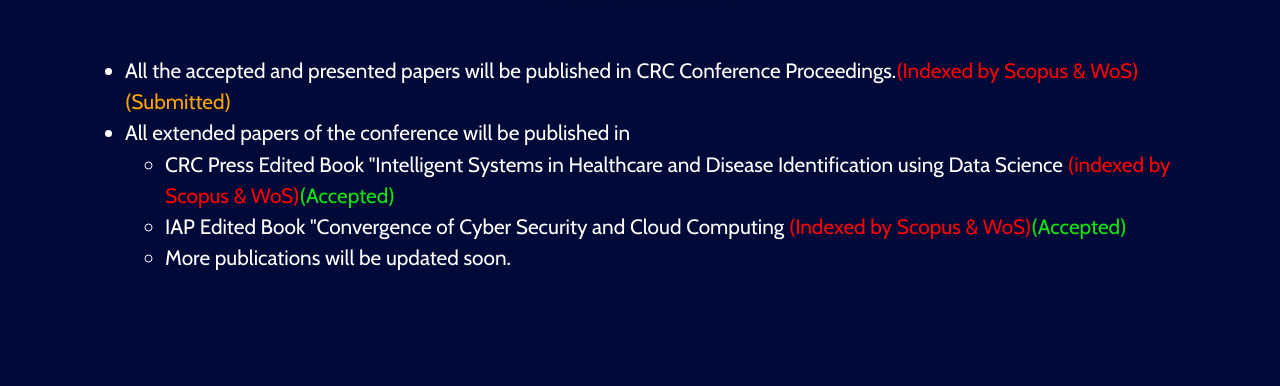
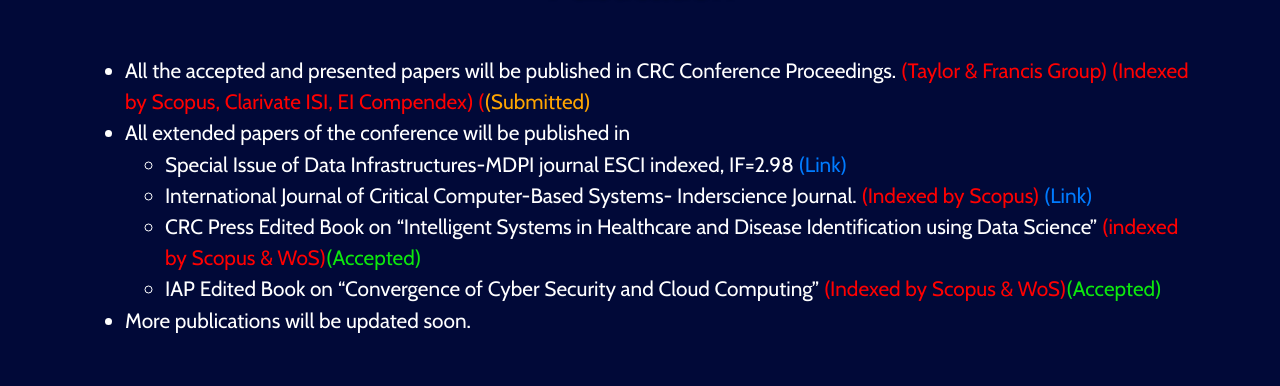
Before and after one commit to aniruddhabagal/AICDMB-2023, a React (Create React App) app: page /publication in a window 1280 px wide. Shown: the part 157-543 px from the top of the page. Built offline with nearby package versions, Linux system fonts and the light colour scheme.

Commit message:
Added new publications

```diff
--- a/src/publication.jsx
+++ b/src/publication.jsx
@@ -15,27 +15,51 @@
           <ul style={{ fontSize: "1.3em" }}>
             <li>
               All the accepted and presented papers will be published in{" "}
-              <span className="color-red"></span> CRC Conference Proceedings.
+              <span className="color-red"></span> CRC Conference Proceedings.{" "}
               {/* Material Science and Engineering{" "} */}
-              <span className="color-red">(Indexed by Scopus & WoS)</span><span className="color-orange">(Submitted)</span>
+              <span className="color-red">
+                (Taylor & Francis Group) (Indexed by Scopus, Clarivate ISI, EI
+                Compendex) (
+              </span>
+              <span className="color-orange">(Submitted)</span>
             </li>
             <li>
               All extended papers of the conference will be published in
               <ul>
                 <li>
-                CRC Press Edited Book "Intelligent Systems in Healthcare and Disease Identification using Data Science{" "}
+                  Special Issue of Data Infrastructures-MDPI journal ESCI
+                  indexed, IF=2.98
+                  <a href="https://www.mdpi.com/journal/infrastructures/special_issues/588G54Z5IK">
+                    {" "}
+                    (Link)
+                  </a>
+                </li>
+                <li>
+                  International Journal of Critical Computer-Based Systems-
+                  Inderscience Journal.{" "}
+                  <span className="color-red">
+                    (Indexed by Scopus){" "}
+                    <a href=" https://www.inderscience.com/jhome.php?jcode=ijccbs">
+                      (Link)
+                    </a>
+                  </span>
+                </li>
+                <li>
+                  CRC Press Edited Book on “Intelligent Systems in Healthcare
+                  and Disease Identification using Data Science”{" "}
                   <span className="color-red">(indexed by Scopus & WoS)</span>
                   <span className="color-green">(Accepted)</span>
                 </li>
 
                 <li>
-                IAP Edited Book "Convergence of Cyber Security and Cloud Computing{" "}
+                  IAP Edited Book on “Convergence of Cyber Security and Cloud
+                  Computing”{" "}
                   <span className="color-red">(Indexed by Scopus & WoS)</span>
                   <span className="color-green">(Accepted)</span>
                 </li>
-                <li>More publications will be updated soon.</li>
               </ul>
             </li>
+            <li>More publications will be updated soon.</li>
           </ul>
         </div>
       </div>
```
